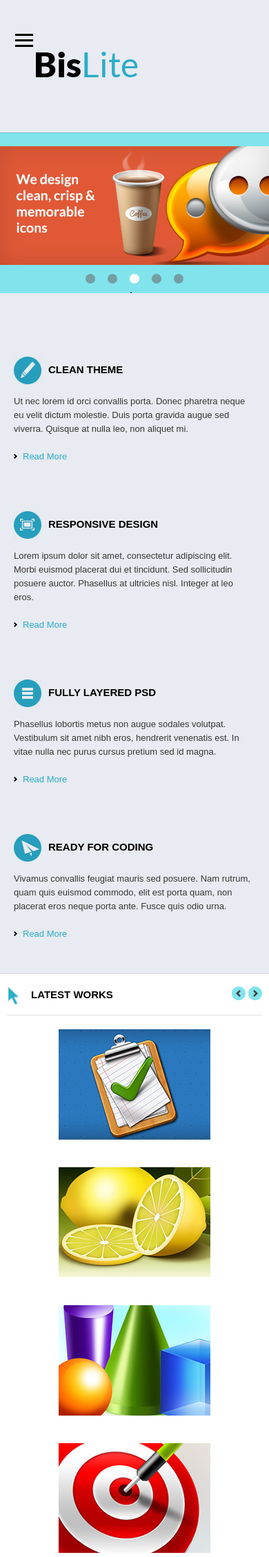
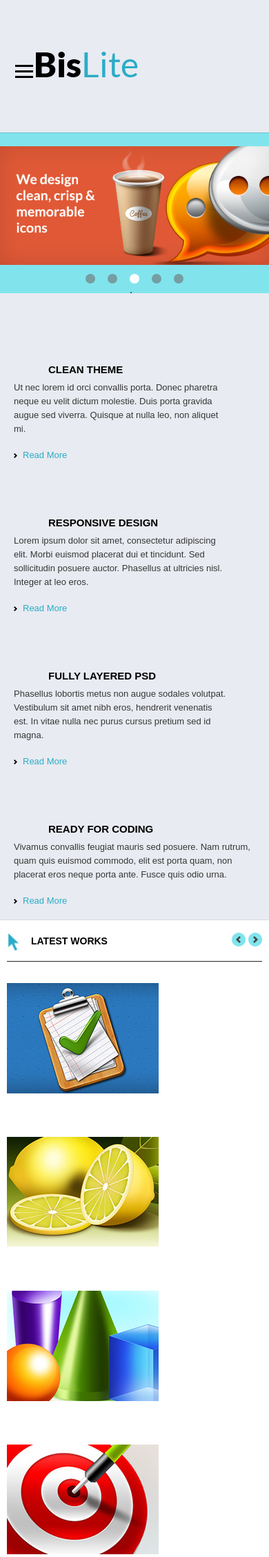
Before and after one commit to reigvenshania/OnlineTech-Reigven, a PHP site: the page made by bislite/04. BisLite/index.html in a window 390 px wide; the page is wider, and only the part inside the window is pictured. Shown: the top 2257 px of that part at 69% size. Run offline with PHP 8.4, Linux system fonts and the light colour scheme.

Commit message:
Update style.css

```diff
--- a/bislite/04. BisLite/css/style.css
+++ b/bislite/04. BisLite/css/style.css
@@ -211,14 +182,12 @@ h1 {
     flex-direction: column;
 }
 
-
 .mid_content_info h2 {
     font-size: 15px;
     font-weight: bold;
     height: 28px;
     margin-bottom: 15px;
-    padding: 12px 0 40px 0;
-	vertical-align: middle;
+    padding: 12px 0 40px;
 }
 
 .mid_content_info p {
@@ -232,7 +201,7 @@ h1 {
 }
 
 .mid_content_info a img {
-    margin: 0 8px 1px 0;
+    margin-right: 8px;
 }
 
 .mid_content_info a:hover {
@@ -243,53 +212,34 @@ h1 {
     margin-right: 40px;
 }
 
-
-#clean:before {
+#clean:before,
+#responsive:before,
+#fully:before,
+#ready:before {
     content: "";
     display: inline-block;
     width: 40px;
     height: 40px;
-    background: url(../img/icon\ \(1\).jpg) no-repeat left;
     background-size: cover;
     mix-blend-mode: multiply;
     vertical-align: middle;
     margin-right: 10px;
 }
 
+#clean:before {
+    background-image: url(../img/icon (1).jpg);
+}
+
 #responsive:before {
-    content: "";
-    display: inline-block;
-    width: 40px;
-    height: 40px;
-    background: url(../img/icon\ \(2\).jpg) no-repeat left;
-    background-size: cover;
-	mix-blend-mode: multiply;
-	vertical-align: middle;
-	margin-right: 10px;
+    background-image: url(../img/icon (2).jpg);
 }
 
 #fully:before {
-    content: "";
-    display: inline-block;
-    width: 40px;
-    height: 40px;
-    background: url(../img/icon\ \(3\).jpg) no-repeat left;
-    background-size: cover;
-	mix-blend-mode: multiply;
-	vertical-align: middle;
-	margin-right: 10px;
+    background-image: url(../img/icon (3).jpg);
 }
 
 #ready:before {
-	content: "";
-    display: inline-block;
-    width: 40px;
-    height: 40px;
-    background: url(../img/icon\ \(4\).png) no-repeat left;
-    background-size: cover;
-	mix-blend-mode: multiply;
-	vertical-align: middle;
-	margin-right: 10px;
+    background-image: url(../img/icon (4).png);
 }
 
 /*Carousel and Portfolio*/
@@ -305,25 +255,20 @@ h1 {
     margin-right: 10px;
 }
 
-
 #latest-works h3 {
-
     font-size: 15px;
     font-weight: bold;
-    margin: 19px 0 15px 0;
+    margin: 19px 0 15px;
     vertical-align: middle;
 }
 
 #latest-works > ul {
-
     display: flex;
     flex-wrap: wrap;
-	flex-direction: row;
     justify-content: space-between;
     align-items: center;
-	border-bottom: #363636;
+    border-bottom: 1px solid #363636;
 }
-
 
 #carousel-nav {
     display: flex;
@@ -347,34 +292,25 @@ h1 {
 #carousel-wrapper > ul {
     display: flex;
     flex-wrap: wrap;
-	flex-direction: row;
     justify-content: space-between;
     align-items: center;
     margin: 0 auto;
 }
 
-
 #carousel-wrapper li {
     margin: 30px 0;
-}
-
-
-
-#carousel-wrapper li {
     height: 160px;
     position: relative;
     width: 220px;
 }
 
-
-#carousel-wrapper li a::before {
+#carousel-wrapper li a::before,
+#carousel-wrapper li a::after {
     content: "";
     z-index: 9;
     display: block;
     width: 100%;
     height: 80px;
-	background-color: #2aacc8;
-    background-size: contain;
     position: absolute;
     bottom: 0;
     visibility: hidden;
@@ -382,20 +318,14 @@ h1 {
     transition: all 0.3s ease;
 }
 
-#carousel-wrapper li a::after{
-	content: "";
-	z-index: 10;
-	display: block;
-	width: 100%;
-	height: 80px;
+#carousel-wrapper li a::before {
+    background-color: #2aacc8;
+}
+
+#carousel-wrapper li a::after {
     background: url(../img/eye.png) no-repeat left, url(../img/chain.png) no-repeat right;
     background-position: 30% 50%, 70% 50%;
     background-size: 40px;
-	position: absolute;
-	bottom: 0;
-	opacity: 0;
-	visibility: hidden;
-	transition: all 0.3s ease;
 }
 
 #carousel-wrapper li:hover a::before,
@@ -714,13 +626,62 @@ p#copyright {
     }
 
     #carousel-wrapper > ul {
-		width: 100%;
-        height: auto;
-        justify-content: space-around;
+        display: flex;
+        flex-wrap: wrap;
+        flex-direction: row;
+        justify-content: space-between;
+        align-items: center;
+        margin: 0 auto;
     }
 
-    #carousel-wrapper > ul > li a {
+    #carousel-wrapper li {
+        margin: 30px 0;
+        height: auto;
+        position: relative;
+        width: 220px;
+    }
+
+    #carousel-wrapper li a::before {
+        content: "";
+        z-index: 9;
+        display: block;
         width: 100%;
+        height: 80px;
+        background-color: #2aacc8;
+        background-size: contain;
+        position: absolute;
+        bottom: 0;
+        visibility: hidden;
+        opacity: 0;
+        transition: all 0.3s ease;
+    }
+
+    #carousel-wrapper li a::after {
+        content: "";
+        z-index: 10;
+        display: block;
+        width: 100%;
+        height: 80px;
+        background: url(../img/eye.png) no-repeat left, url(../img/chain.png) no-repeat right;
+        background-position: 30% 50%, 70% 50%;
+        background-size: 40px;
+        position: absolute;
+        bottom: 0;
+        opacity: 0;
+        visibility: hidden;
+        transition: all 0.3s ease;
+    }
+
+    #carousel-wrapper li:hover a::before,
+    #carousel-wrapper li:hover a::after {
+        opacity: 1;
+        visibility: visible;
+    }
+
+    #bottom-content > ul {
+        display: flex;
+        justify-content: space-between;
+        flex-wrap: wrap;
     }
 
     #testimonials {
@@ -912,53 +872,212 @@ p#copyright {
 
 @media screen and (max-width: 580px) {
 
-    .mid_content_info {
-        font-size: 13px;
-        margin-top: 60px;
-        width: 100%;
-        display: flex;
-        flex-wrap: wrap;
-        flex-direction: column;
-    }
-    #footer_about {
-        width: 100%;
+    .menu-button-container {
+        left: 3%;
     }
 
-    .mid_content_space {
-        margin-right: 0px;
+    #main_menu {
+        justify-content: center;
     }
 
-    #mid_content  {
-        padding-bottom:50px;
+    .mid_content_info {
+        width: 100%;
     }
 
 }
 
+@media screen and (max-width: 440px) {
 
-@media screen and (max-width: 465px) {
-    #carousel-wrapper > ul {
+    #main_menu {
+        display: none;
+    }
+
+    #header {
+        padding: 20px;
+    }
+
+    #menu-toggle:checked~#main_menu {
+        display: flex;
+        flex-direction: column;
+        background: #e8ebf1;
         width: 100%;
-        height: auto;
-        flex-direction: column;
+        margin: 0;
+        padding-top: 30px;
+    }
+
+    .menu-button-container {
+        margin-top: 10px;
+    }
+
+    .menu {
+        padding-top: 20px;
+    }
+
+    #main_menu .menu {
+        padding-left: 0;
         justify-content: center;
     }
 
-    #carousel-wrapper li {
-        margin: 20px 0;
+    #main_menu .menu .menu-list {
+        padding-left: 0;
     }
 
-    #carousel-wrapper > ul > li > a > img  {
-        width: 100%;
-        height: auto;
-        gap: 20px;
+    #main_menu .menu .menu-list a {
+        text-align: center;
     }
 
-    #carousel-wrapper > ul > li > a   {
+    .menu ul {
+        display: flex;
+        flex-direction: column;
+        align-items: center;
+        padding: 10px 0;
+    }
+
+    .menu ul .menu-list {
+        padding: 5px 10px;
+    }
+
+    .menu ul .menu-list a {
+        padding: 8px 0;
+    }
+
+    .menu ul .menu-list a::before {
+        display: none;
+    }
+
+    .with_dropdown ul {
+        position: static;
         width: 100%;
+        padding: 10px;
+        margin-top: -1px;
+    }
+
+    .first_list:hover.first_list ul {
+        visibility: visible;
+        position: static;
+    }
+
+    .with_dropdown .header-main_menu_first {
+        background: url(../img/arrow-down.png) no-repeat right 92%;
+        padding-right: 23px;
+    }
+
+    .with_dropdown:hover .header-main_menu_first {
+        background: #fff url(../img/arrow-down.png) no-repeat right 92%;
+        border-top: 5px solid #2aacc8;
+        color: #2aacc8;
+    }
+
+    #latest-works h3 {
+        font-size: 14px;
+    }
+
+    #mid_content_info {
+        width: 100%;
+        text-align: center;
+        margin: 0 auto;
+    }
+
+    .mid_content_info h2 {
+        padding-bottom: 20px;
+    }
+
+    .mid_content_info p {
+        margin-bottom: 20px;
+    }
+
+    #carousel-wrapper {
         height: auto;
     }
 
-    #carousel-wrapper > ul > li  {
-        flex-grow: 1;
+    #carousel-wrapper > ul {
+        display: flex;
+        flex-wrap: wrap;
+        flex-direction: row;
+        justify-content: space-between;
+        align-items: center;
+        margin: 0 auto;
     }
+
+    #carousel-wrapper li {
+        margin: 30px 0;
+        height: auto;
+        position: relative;
+        width: 100%;
     }
+
+    #carousel-wrapper li a::before {
+        content: "";
+        z-index: 9;
+        display: block;
+        width: 100%;
+        height: 80px;
+        background-color: #2aacc8;
+        background-size: contain;
+        position: absolute;
+        bottom: 0;
+        visibility: hidden;
+        opacity: 0;
+        transition: all 0.3s ease;
+    }
+
+    #carousel-wrapper li a::after {
+        content: "";
+        z-index: 10;
+        display: block;
+        width: 100%;
+        height: 80px;
+        background: url(../img/eye.png) no-repeat left, url(../img/chain.png) no-repeat right;
+        background-position: 30% 50%, 70% 50%;
+        background-size: 40px;
+        position: absolute;
+        bottom: 0;
+        opacity: 0;
+        visibility: hidden;
+        transition: all 0.3s ease;
+    }
+
+    #carousel-wrapper li:hover a::before,
+    #carousel-wrapper li:hover a::after {
+        opacity: 1;
+        visibility: visible;
+    }
+
+    #bottom-content > ul {
+        display: flex;
+        justify-content: center;
+        flex-wrap: wrap;
+    }
+
+    #testimonials {
+        width: 100%;
+    }
+
+    #clients ul {
+        height: auto;
+        width: 100%;
+        justify-content: center;
+    }
+
+    #clients ul > li > img {
+        width: 100%;
+    }
+
+    #download > ul {
+        width: 100%;
+        justify-content: center;
+    }
+
+    #download > ul > li > * {
+        width: 100%;
+    }
+
+    #download > ul > li > a {
+        margin-top: 20px;
+    }
+
+    #footer {
+        margin-top: 20px;
+    }
+
+}
```
Also changed, not shown: other parts of bislite/04. BisLite/css/style.css (+59 -107 lines). Lines whose indentation alone changed are shown as unchanged.
